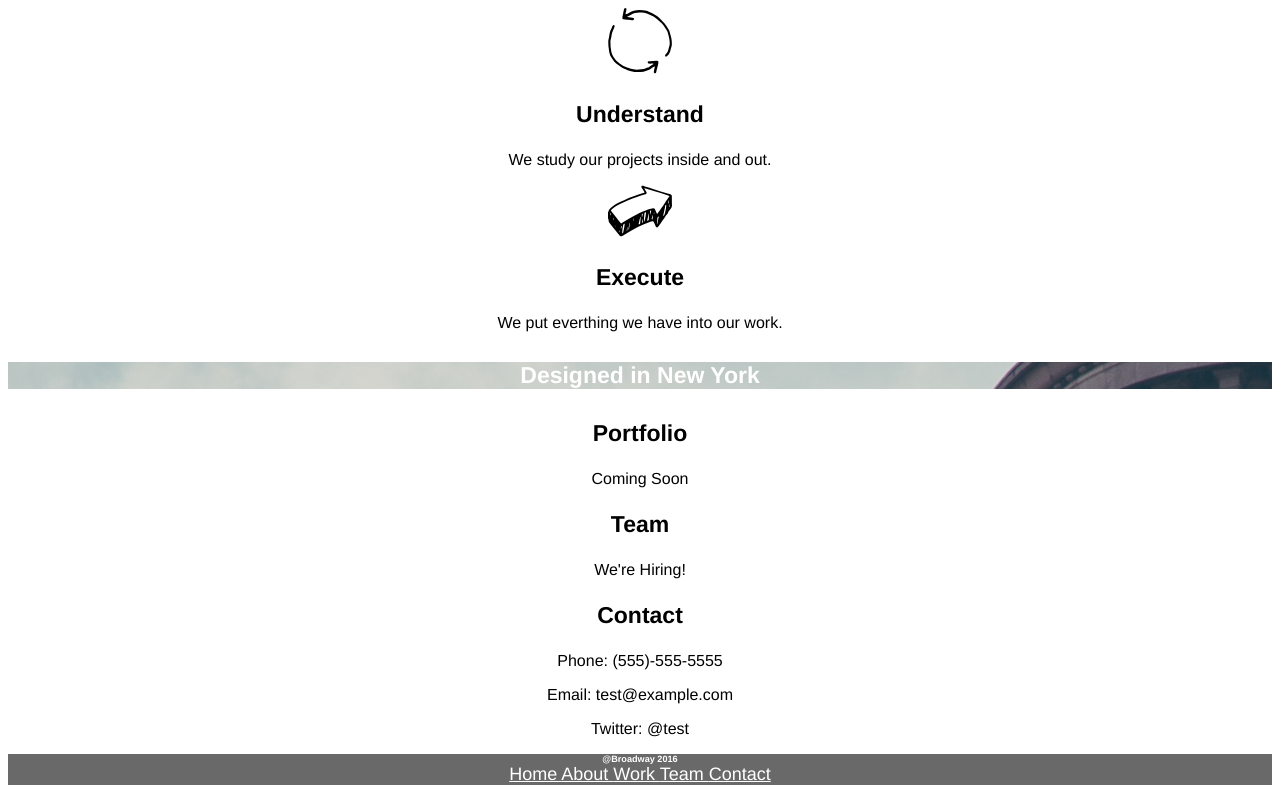
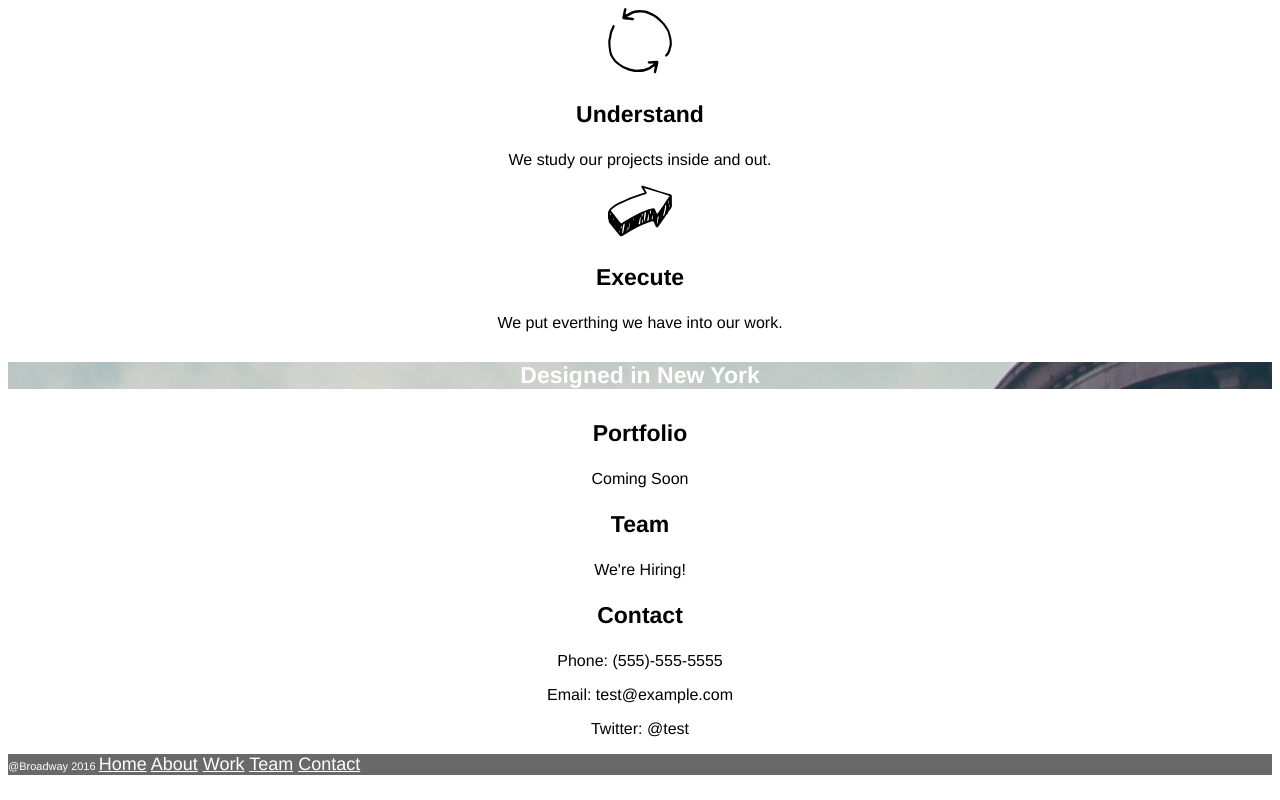
Before and after one commit to sdprovence/broadway, a plain HTML site: page index.html in a window 1280 px wide. Shown: the part 507-1307 px from the top of the page. Drawn offline with Linux system fonts and the light colour scheme.

Commit message:
working on style.css and changed some classes

```diff
--- a/index.html
+++ b/index.html
@@ -9,7 +9,7 @@
     <!-- Main Heading -->
     <div class="home">
       <h1>Broadway Design</h1>
-      <nav>
+      <nav  class="navigation">
         <a href="#home">Home</a><br>
         <a href="#process">Process</a><br>
         <a href="#work">Work</a><br>
@@ -50,17 +50,7 @@
     </div>
     <!-- Page Footer -->
     <div class="footer">
-      <h5>@Broadway 2016
-        <!-- nav at end of page on same line as footer -->
-        <nav>
-          <a href="#home">Home </a>
-          <a href="#process">About </a>
-          <a href="#work">Work </a>
-          <a href="#team">Team </a>
-          <a href="#contact">Contact </a>
-        </nav>
-      </h5>
-
+      <p>@Broadway 2016 <span class="navigation"><a href="#home">Home</a> <a href="#process">About</a> <a href="#work">Work</a> <a href="#team">Team</a> <a href="#contact">Contact</a></span></p>
     </div>
 
   </body>
--- a/resources/css/style.css
+++ b/resources/css/style.css
@@ -9,11 +9,11 @@ h1 {
   color: white;
 }
 
-nav {
+.navigation {
   font-size: 18px;
   font-weight: normal;
 }
-nav a {
+.navigation a {
   color: white
 }
 
@@ -41,4 +41,5 @@ h4 {
   font-size: 11px;
   color: white;
   background-color: dimgray;
+  text-align: left;
 }
```
